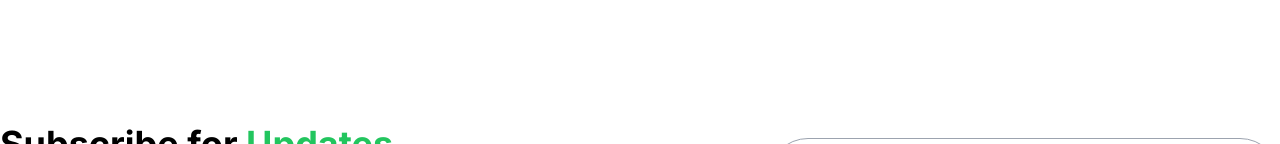
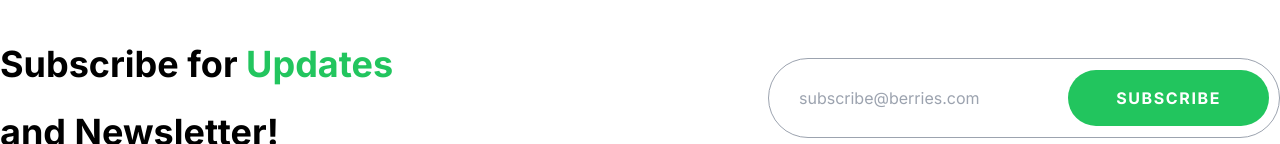
Before and after one commit to m-gie/berries, a Next.js app: page / in a window 1280 px wide. Shown: the part 2613-2757 px from the top of the page. Built offline with nearby package versions, Linux system fonts and the light colour scheme.

Commit message:
Small fixes

```diff
--- a/components/Hero.tsx
+++ b/components/Hero.tsx
@@ -13,7 +13,7 @@ const Hero = () => {
   return (
     <section
       id="home"
-      className="w-full flex xl:flex-row flex-col justify-center min-h-screen gap-12 max-container"
+      className="w-full flex xl:flex-row flex-col justify-center gap-12 max-container"
     >
       {/* Left side */}
       <div className="relative xl:w-[40%] flex flex-col items-start w-full pt-28 max-sm:p-8">
--- a/components/Subscribe.tsx
+++ b/components/Subscribe.tsx
@@ -2,9 +2,9 @@ import React from "react";
 
 const Subscribe = () => {
   return (
-    <section className="max-container mt-32">
+    <section className="max-container mt-32 mb-24 max-sm:p-8">
       <div className="flex flex-row justify-between max-sm:flex-col items-center">
-        <h3 className="font-bold text-4xl max-w-md leading-[68px]">
+        <h3 className="font-bold text-4xl max-w-md leading-[68px] max-sm:w-full">
           Subscribe for <span className="text-green-500">Updates</span> and
           Newsletter!
         </h3>
@@ -14,7 +14,7 @@ const Subscribe = () => {
             placeholder="subscribe@berries.com"
             className="input"
           />
-          <div className="flex max-sm:justify-end items-center max-sm:w-full">
+          <div className="flex max-sm:justify-end items-center max-sm:w-full max-sm:flex-col max-sm:mt-2 gap-2">
             <button className="px-12 py-4 rounded-full bg-green-500 font-bold text-white tracking-widest uppercase transform hover:scale-105 hover:bg-green-400 transition-colors duration-200">
               Subscribe
             </button>
--- a/components/ui/FlipWords.tsx
+++ b/components/ui/FlipWords.tsx
@@ -51,14 +51,6 @@ export const FlipWords = ({
           stiffness: 100,
           damping: 10,
         }}
-        exit={{
-          opacity: 0,
-          y: -40,
-          x: 40,
-          filter: "blur(8px)",
-          scale: 2,
-          position: "absolute",
-        }}
         className={cn("z-10 inline-block relative text-left px-2", className)}
         key={currentWord}
       >
```
